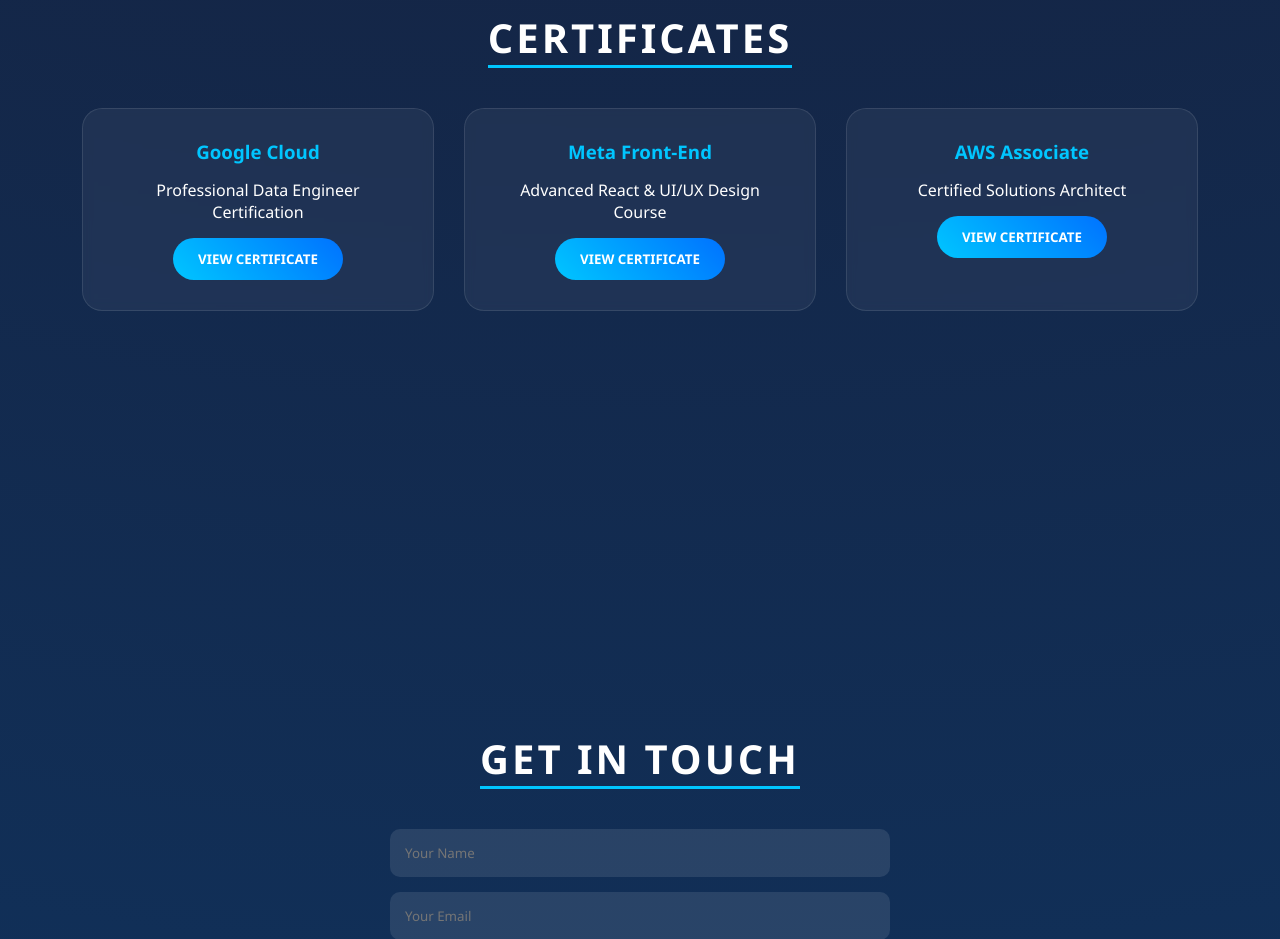
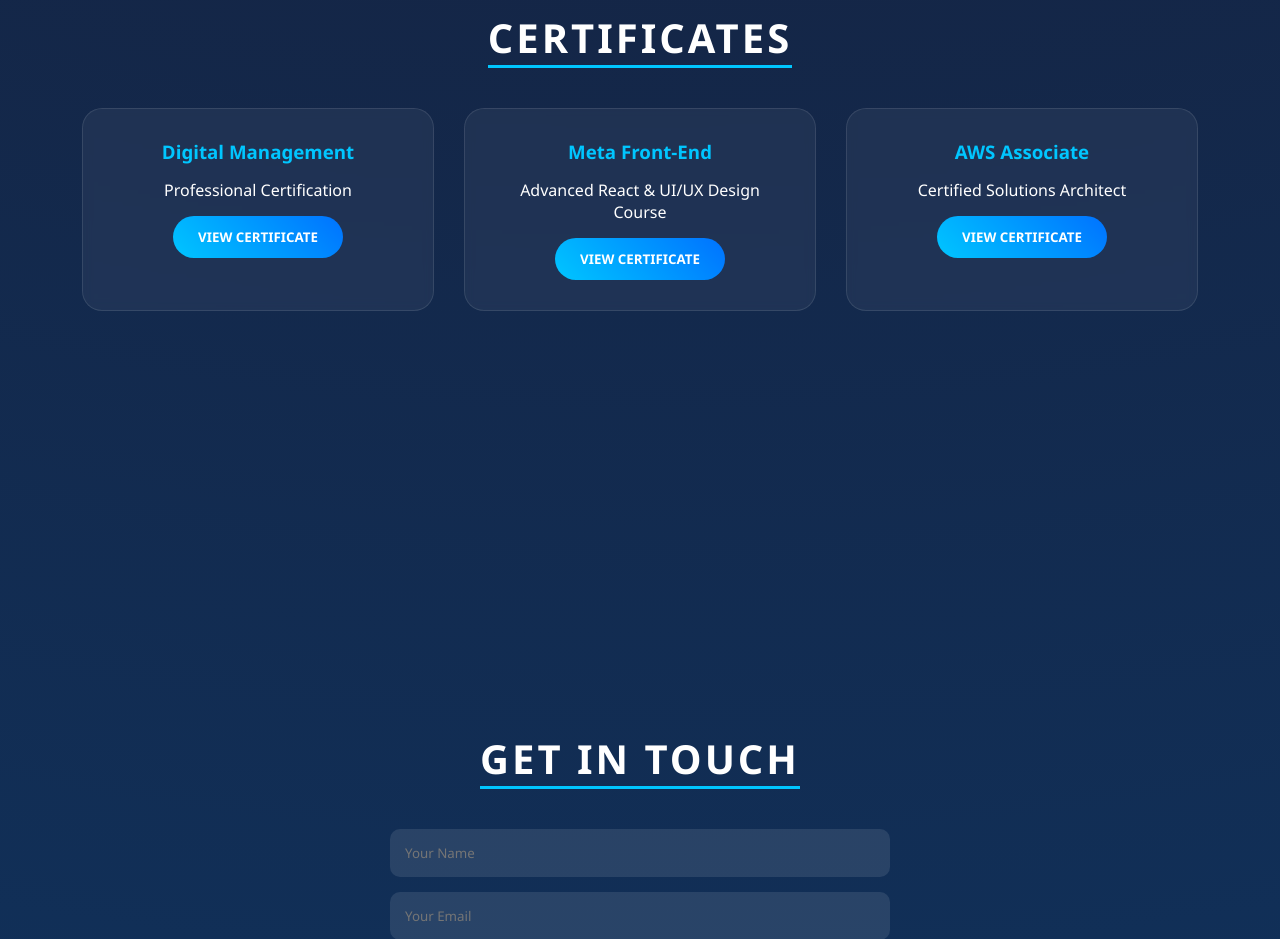
Before and after one commit to ssainath510-cyber/sainathaVc77, a plain HTML site: page index.html in a window 1280 px wide. Shown: the part 2640-3579 px from the top of the page. Drawn offline with Linux system fonts and the light colour scheme.

Commit message:
Update index.html

```diff
--- a/index.html
+++ b/index.html
@@ -237,8 +237,8 @@
         <h2>Certificates</h2>
         <div class="grid">
             <div class="card">
-                <h3>Google Cloud</h3>
-                <p>Professional Data Engineer Certification</p>
+                <h3>Digital Management</h3>
+                <p>Professional  Certification</p>
                 <a href="sai dm.pdf"class="btn-3d"></a><button onclick="openCert(1)">View Certificate</button>
             </div>
             <div class="card">
```
